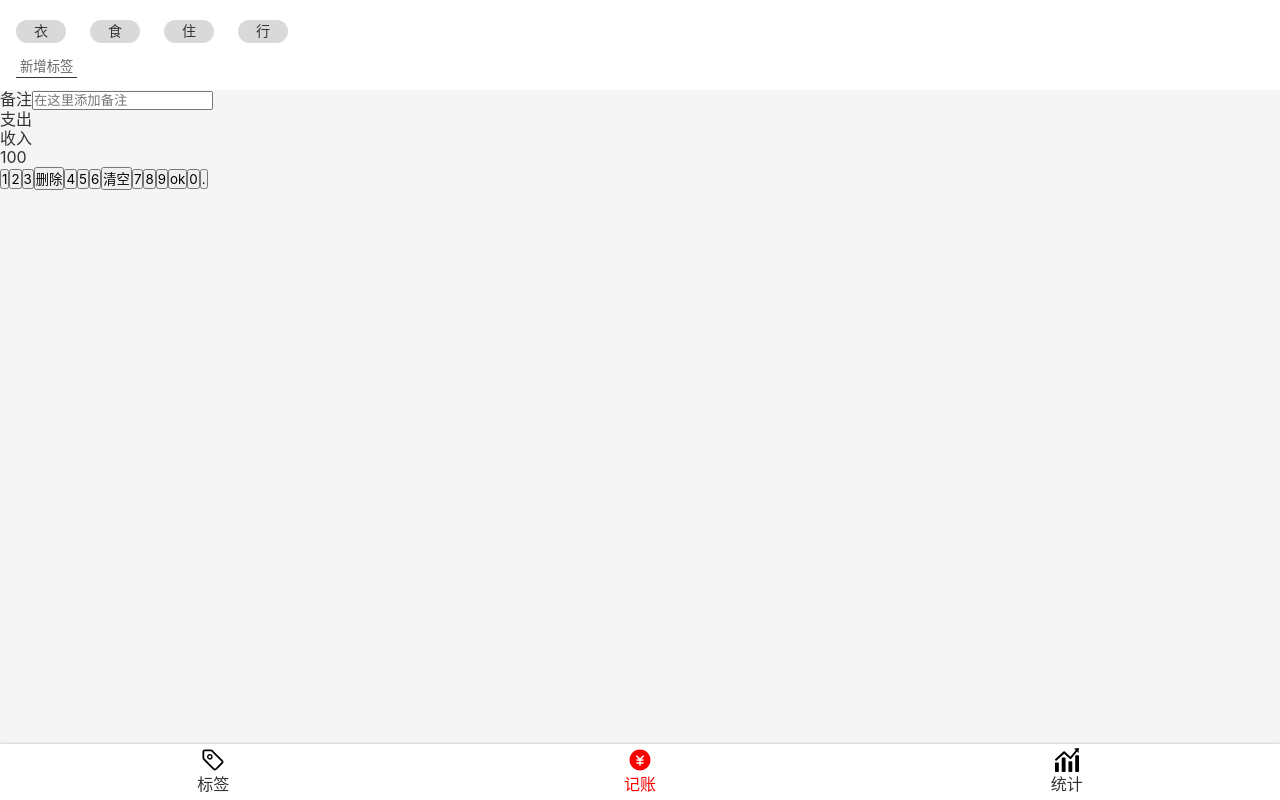
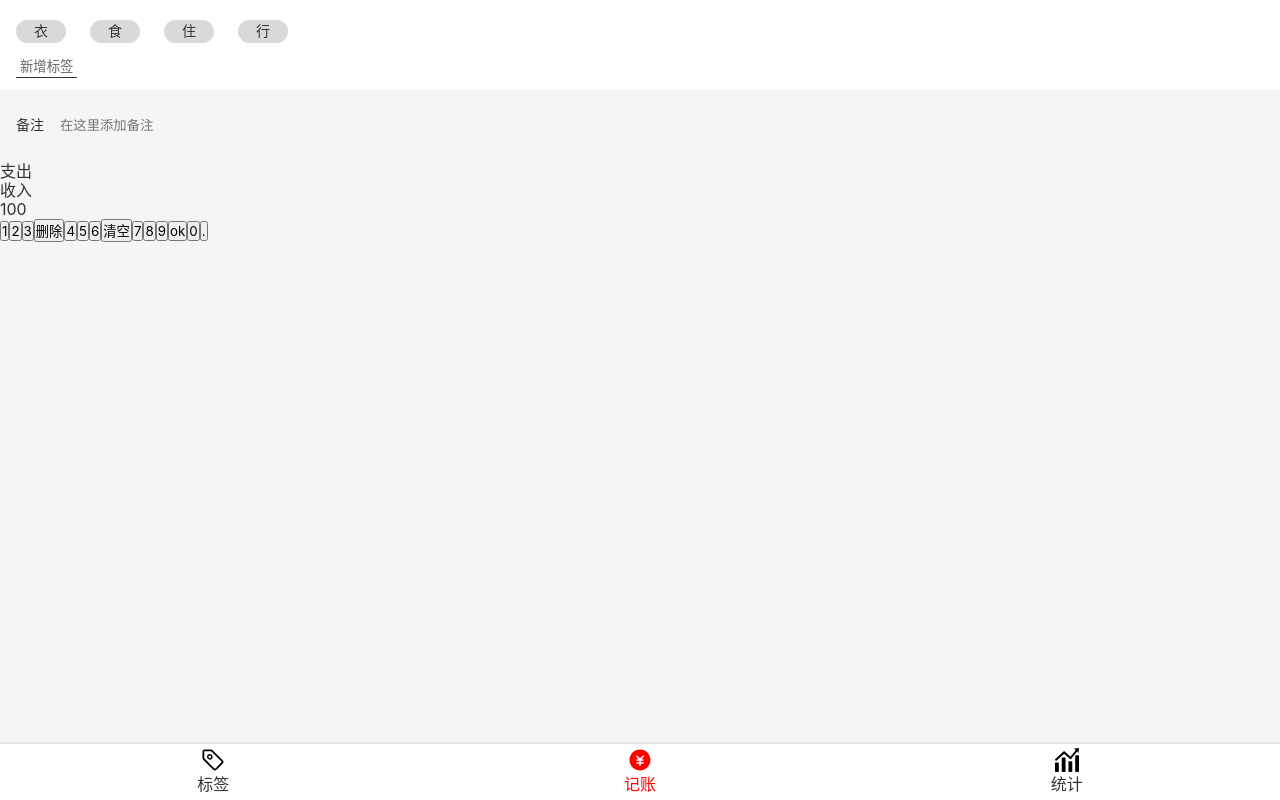
Before and after one commit to ye245849691/MoneyCat-React-test-1, a React app: page /#/money in a window 1280 px wide. Built offline with nearby package versions, Linux system fonts and the light colour scheme.

Commit message:
Money.tsx的notes样式添加

```diff
--- a/src/views/Money.tsx
+++ b/src/views/Money.tsx
@@ -26,6 +26,26 @@ const TagsSection = styled.section`
   }
 `;
 const NotesSection = styled.section`
+  background-color: #f5f5f5;
+  padding:0 16px;
+  >label{
+    display: flex;
+    justify-content: center;
+    align-items: center;
+    >span{
+      font-size: 14px;
+      margin-right: 16px;
+      white-space: nowrap;
+    }
+    >input{
+      display: block;
+      border: none;
+      background: none;
+      width: 100%;
+      height: 72px;
+    }
+  }
+
 `;
 const CategorySection = styled.section`
 `;
```
